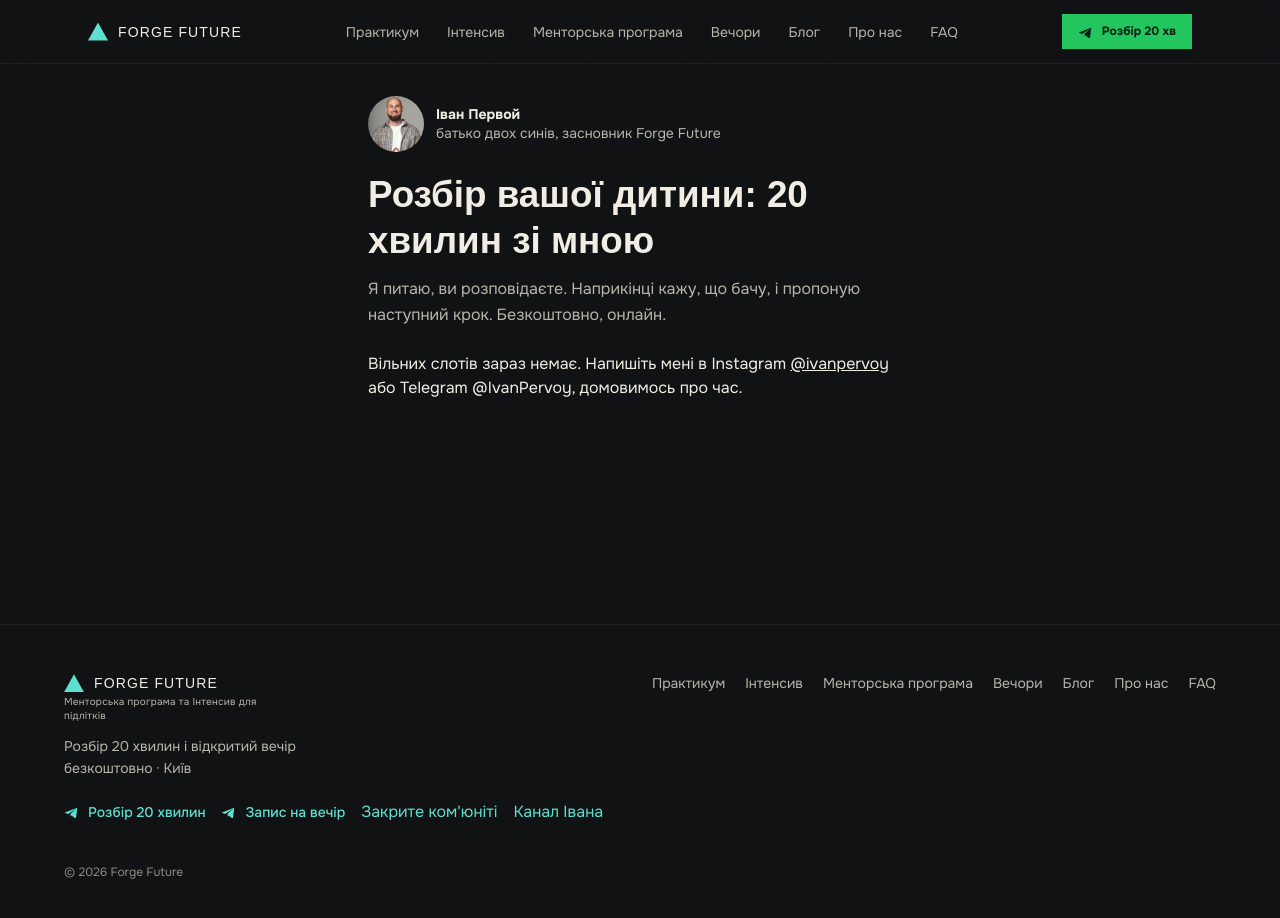
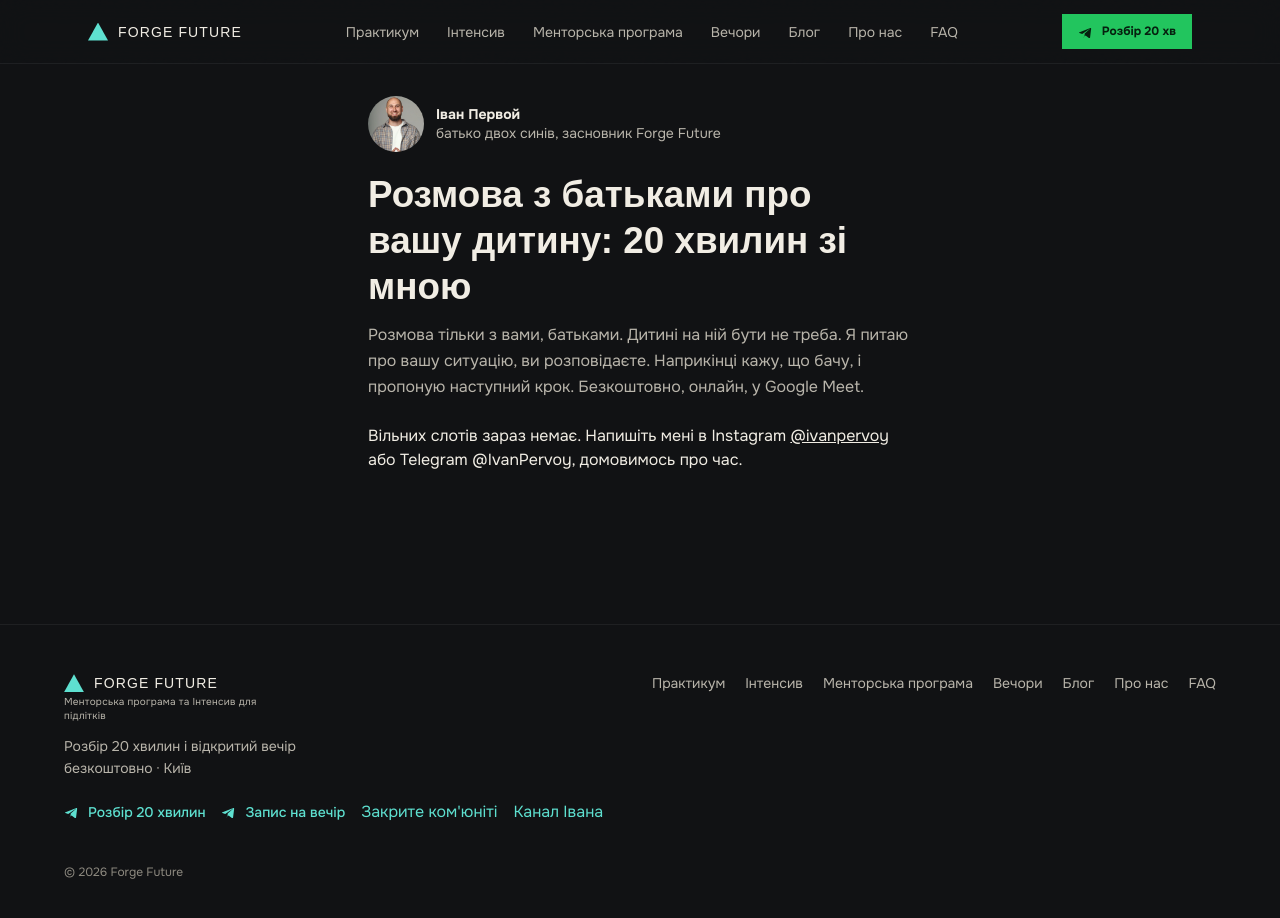
Before and after one commit to vnpv/forge-future-site, a Next.js app: page /rozbir in a window 1280 px wide. Shown: the top 918 px of the page. Built offline with nearby package versions, Linux system fonts and the light colour scheme; no server answers; a web font is replaced by a local one.

Commit message:
rozbir: заголовок «Розмова з батьками про вашу дитину», дитині бути не треба

```diff
--- a/app/rozbir/Rozbir.tsx
+++ b/app/rozbir/Rozbir.tsx
@@ -130,9 +130,9 @@ export default function Rozbir({ defaultRef = "igdm" }: { defaultRef?: string })
           <div className="text-[var(--color-muted)]">батько двох синів, засновник Forge Future</div>
         </div>
       </div>
-      <h1 className="ff-display mb-3 text-[clamp(1.6rem,6.5vw,2.3rem)] font-extrabold leading-tight">Розбір вашої дитини: 20 хвилин зі мною</h1>
+      <h1 className="ff-display mb-3 text-[clamp(1.6rem,6.5vw,2.3rem)] font-extrabold leading-tight">Розмова з батьками про вашу дитину: 20 хвилин зі мною</h1>
       <p className="mb-6 text-base leading-relaxed text-[var(--color-muted)]">
-        Я питаю, ви розповідаєте. Наприкінці кажу, що бачу, і пропоную наступний крок. Безкоштовно, онлайн.
+        Розмова тільки з вами, батьками. Дитині на ній бути не треба. Я питаю про вашу ситуацію, ви розповідаєте. Наприкінці кажу, що бачу, і пропоную наступний крок. Безкоштовно, онлайн, у Google Meet.
       </p>
       {days === null || !ready ? (
         <p className="text-sm text-[var(--color-muted)]">Завантажую вільний час…</p>
--- a/app/rozbir/page.tsx
+++ b/app/rozbir/page.tsx
@@ -3,13 +3,13 @@ import Rozbir from "./Rozbir";
 import MetaPixel from "../minicourse/MetaPixel";
 
 export const metadata: Metadata = {
-  title: "Розбір вашої дитини: 20 хвилин з Іваном Первой",
-  description: "Безкоштовна розмова 20 хвилин: що відбувається з вашою дитиною і що з цим робити. Оберіть зручний час.",
+  title: "Розмова з батьками про вашу дитину: 20 хвилин з Іваном Первой",
+  description: "Безкоштовна розмова 20 хвилин з батьками (без дитини): що відбувається з вашою дитиною і що з цим робити. Оберіть зручний час.",
   robots: { index: false, follow: false },
   openGraph: {
     type: "website",
     locale: "uk_UA",
-    title: "Розбір вашої дитини: 20 хвилин зі мною",
+    title: "Розмова з батьками про вашу дитину: 20 хвилин зі мною",
     description: "Безкоштовно. Оберіть зручний час, запрошення прийде на email.",
   },
 };
```
